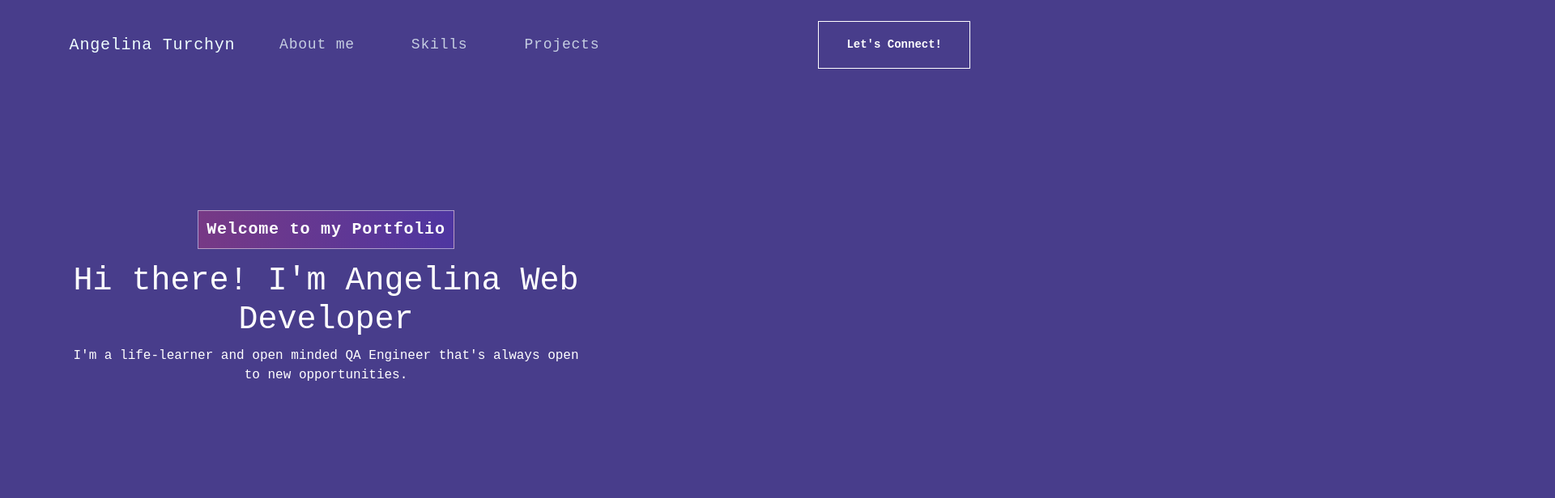
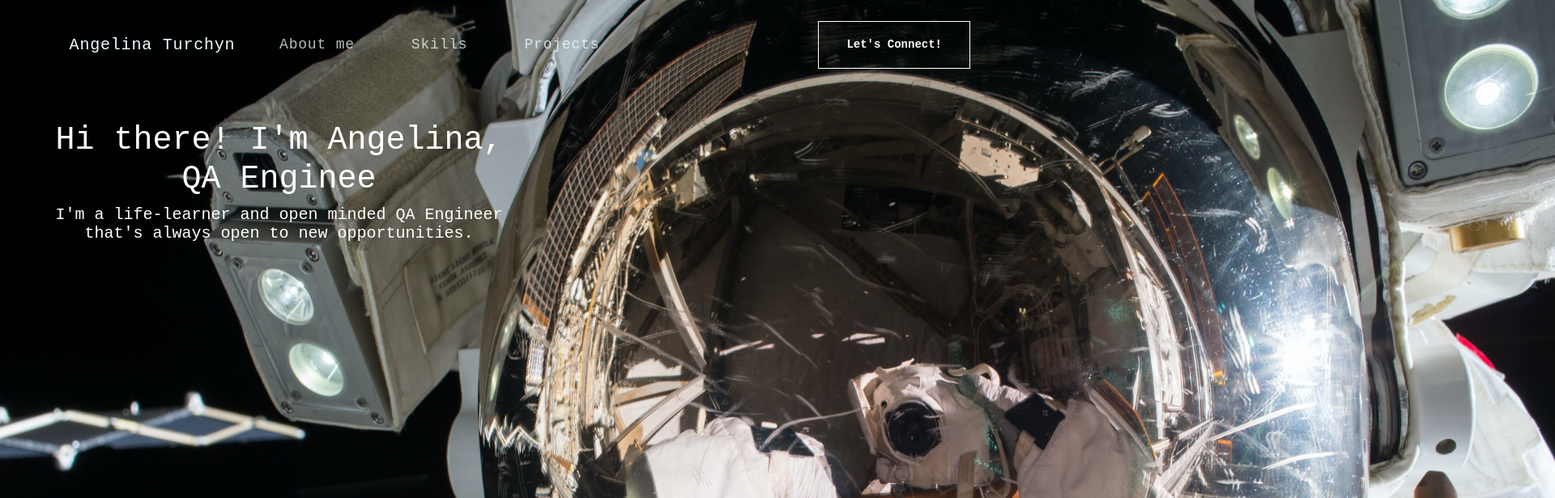
Before and after one commit to angelinaturchyn/react-portfolioproject, a React (Create React App) app: page / in a window 1280 px wide. Shown: the top 616 px of the page at 81% size, 1920 px wide, since content can reach past the window. Built offline with nearby package versions, Linux system fonts and the light colour scheme; the HTML template or start-up script is replaced by a standard one.

Commit message:
added images

```diff
--- a/src/App.css
+++ b/src/App.css
@@ -22,7 +22,7 @@ body {
   font-weight: 900;
   overflow-x: hidden;
   position: relative;
-  background-color: darkslateblue !important;
+  background-color: black !important;
   color: darkgrey !important;
   font-family: 'Roboto Mono', monospace !important;
 
@@ -64,7 +64,7 @@ nav.navbar .navbar-nav a.nav-link.navbar-link.active a.navbar-brand  {
   border: 1px solid #fff;
   padding: 18px 34px;
   font-size: 14px;
-  margin-left: 18px;
+  margin-left: 0px;
   position: relative;
   background-color: transparent;
   transition: 0.3s ease-in-out;
@@ -73,15 +73,15 @@ nav.navbar .navbar-nav a.nav-link.navbar-link.active a.navbar-brand  {
   z-index: 1;
 }
 
-h1, h2, h3, h4, h5, h6 {
-  margin-top: 100px;
+h1, h2, h3, h4, h5, h6, p {
+  margin-top: 300px;
   padding: 0;
   line-height: normal;
 }
 
 .banner {
-  margin-top: 0;
-  padding: 260px 0 100px 0;
+  margin-top: 0px;
+  padding: 0px  0px;
   color: white !important;
   background-position: center;
   background-size: cover;
@@ -90,14 +90,19 @@ h1, h2, h3, h4, h5, h6 {
 
 .banner .tagline {
   font-weight: 700;
-  letter-spacing: 0.8px;
-  padding: 8px 10px;
+  letter-spacing: 5px;
+  padding: 8px 100px;
   background: linear-gradient(90.21deg, rgba(170, 54, 124, 0.5) -5.91%, rgba(74, 47, 189, 0.5) 111.58%);
-  border: 1px solid rgba(255, 255, 255, 0.5);
   font-size: 20px;
   font-palette: light;
   margin-bottom: 16px;
   display: inline-block;
+}
+
+img {
+  image-rendering: auto;
+  width: 150%;
+  height: auto;
 }
 
 .App-logo {
@@ -134,3 +139,23 @@ h1, h2, h3, h4, h5, h6 {
     transform: rotate(360deg);
   }
 }
+
+.container {
+  position: relative ;
+  text-align: center;
+  color: white;
+}
+
+.top-left {
+  position: absolute;
+  top: 150px;
+  left: 40px;
+  font-size: 20px;
+}
+
+.centered {
+  position: absolute;
+  top: 30%;
+  left: 30%;
+  transform: translate(-50%, -50%);
+}
--- a/src/components/banner.js
+++ b/src/components/banner.js
@@ -1,9 +1,8 @@
 import { useState, useEffect } from "react";
-import { Container, Row, Col } from "react-bootstrap";
-// import headerImg from "../assets/img/header-img.svg";
-import { ArrowRightCircle } from 'react-bootstrap-icons';
+import headerImg from "../assets/img/nasa-5e9CmF-Ge9Y-unsplash.jpg";
 import 'animate.css';
 import TrackVisibility from 'react-on-screen';
+import {Col} from "react-bootstrap";
 
 export const Banner = () => {
     const [loopNum, setLoopNum] = useState(0);
@@ -11,7 +10,7 @@ export const Banner = () => {
     const [text, setText] = useState('');
     const [delta, setDelta] = useState(300 - Math.random() * 100);
     const [index, setIndex] = useState(1);
-    const toRotate = [ "Web Developer", "QA Engineer"];
+    const toRotate = [ "QA Engineer" ,"Inspiring Web Developer" ];
     const period = 2000;
 
     useEffect(() => {
@@ -49,29 +48,13 @@ export const Banner = () => {
 
     return (
         <section className="banner" id="home">
-            <Container>
-                <Row className="aligh-items-center">
-                    <Col xs={12} md={6} xl={7}>
-                        <TrackVisibility>
-                            {({ isVisible }) =>
-                                <div className={isVisible ? "animate__animated animate__fadeIn" : ""}>
-                                    <span className="tagline">Welcome to my Portfolio</span>
-                                    <h1>{`Hi there! I'm Angelina`} <span className="txt-rotate"  data-rotate='[ " QA Engineer", "QA Engineer", "UI/UX Designer" ]'><span className="wrap">{text}</span></span></h1>
-                                    <p>I'm a life-learner and open minded QA Engineer that's always open to new opportunities.  </p>
-
-                                </div>}
-                        </TrackVisibility>
-                    </Col>
-                    <Col xs={12} md={6} xl={5}>
-                        <TrackVisibility>
-                            {({ isVisible }) =>
-                                <div className={isVisible ? "animate__animated animate__zoomIn" : ""}>
-                                   {/*<img src={headerImg} alt="Header Img"/>*/}
-                                </div>}
-                        </TrackVisibility>
-                    </Col>
-                </Row>
-            </Container>
+            <img src={headerImg} alt="Header Img"/>
+                    <div className="top-left" >
+                        <Col xs={12} md={6} xl={7}>
+                        <h1>{`Hi there! I'm Angelina,`} <span className="txt-rotate"  data-rotate='[ " QA Engineer", "QA Engineer", "UI/UX Designer" ]'><span className="wrap">{text}</span></span></h1>
+                        <p>I'm a life-learner and open minded QA Engineer that's always open to new opportunities.</p>
+                        </Col>
+                        </div>
         </section>
     )
 }
```
Also changed, not shown: src/assets/img/nasa-5e9CmF-Ge9Y-unsplash.jpg (added), 1 other file (tests, documents, lock files or other folders).
